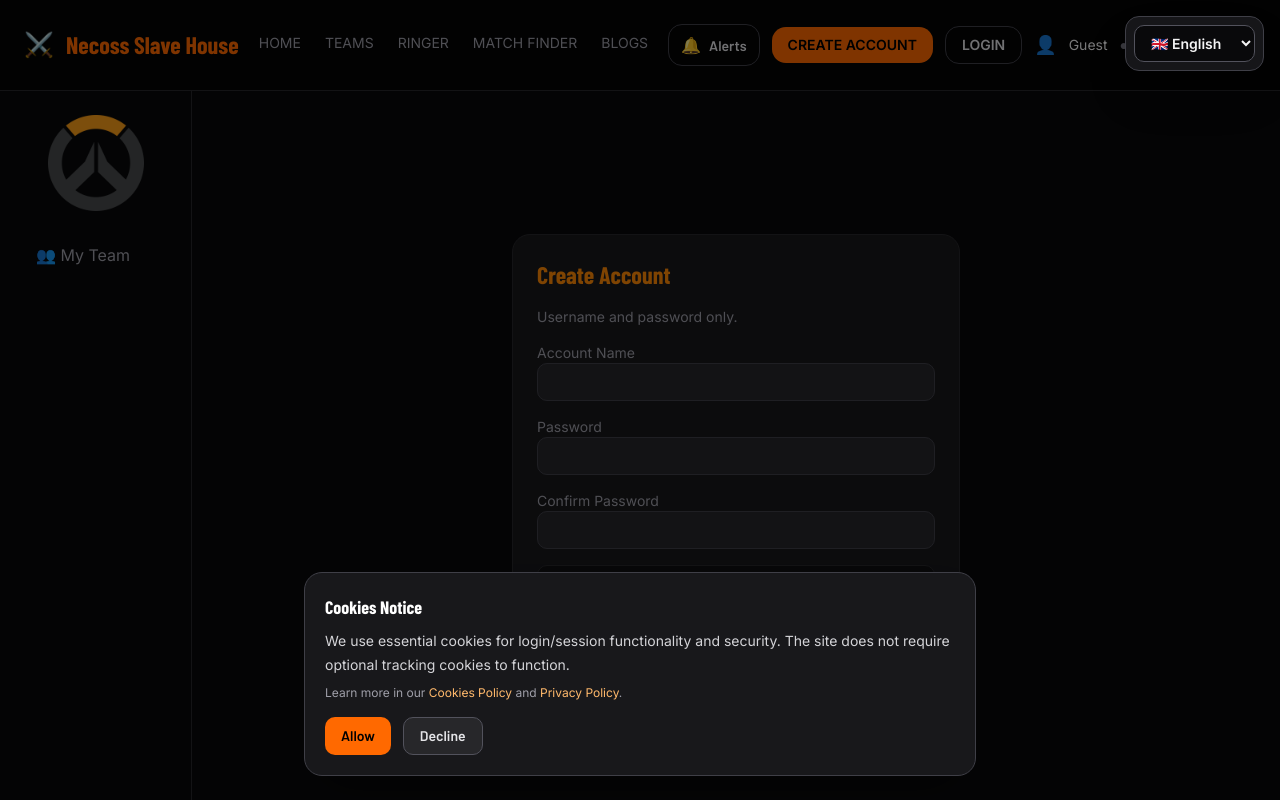
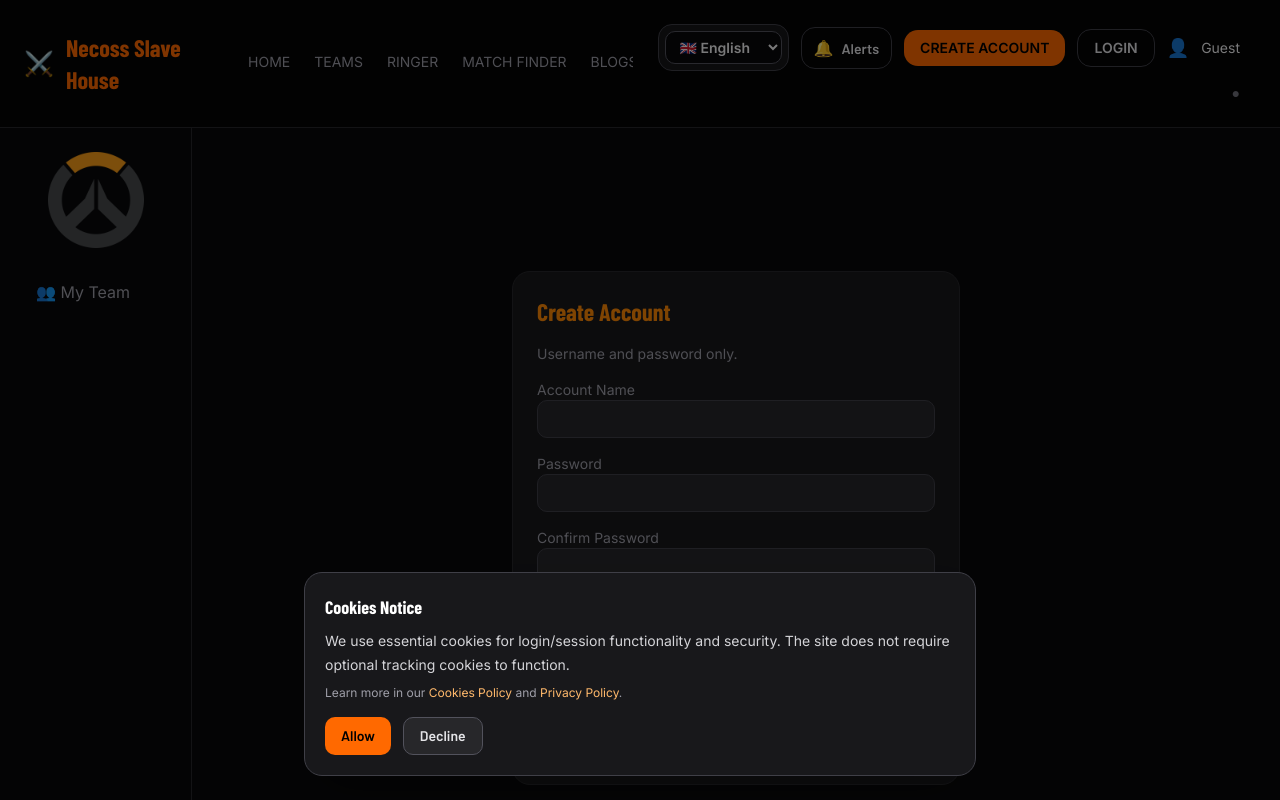
Before and after one commit to mak9036/Overwatch_Scrim, a Next.js app in the folder overwatch-scrim-finder/: page /account/create in a window 1280 px wide. Shown: the top 800 px of the page. Built offline with nearby package versions, Linux system fonts and the light colour scheme; a web font is replaced by a local one.

Commit message:
Language button Header

```diff
--- a/overwatch-scrim-finder/components/app-chrome.tsx
+++ b/overwatch-scrim-finder/components/app-chrome.tsx
@@ -3,7 +3,6 @@
 import type { ReactNode } from "react";
 import Link from "next/link";
 import CookieConsentBanner from "@/components/cookie-consent-banner";
-import LanguageSwitcher from "@/components/language-switcher";
 import SiteHeader from "@/components/site-header";
 import SiteSidebar from "@/components/site-sidebar";
 import { useI18n } from "@/lib/i18n";
@@ -16,7 +15,6 @@ export default function AppChrome({ children }: { children: ReactNode }) {
 
   return (
     <>
-      <LanguageSwitcher />
       <SiteHeader />
       <div className="flex flex-1 flex-col lg:flex-row">
         <SiteSidebar />
--- a/overwatch-scrim-finder/components/language-switcher.tsx
+++ b/overwatch-scrim-finder/components/language-switcher.tsx
@@ -8,7 +8,7 @@ export default function LanguageSwitcher() {
   const { language, setLanguage, t } = useI18n();
 
   return (
-    <div className="notranslate fixed right-4 top-4 z-[1000] rounded-xl border border-zinc-700 bg-zinc-900/95 p-2 shadow-2xl backdrop-blur">
+    <div className="notranslate rounded-xl border border-zinc-700 bg-zinc-900/95 p-1.5">
       <label htmlFor="site-language" className="sr-only">
         {t("language.siteLanguage")}
       </label>
@@ -16,7 +16,7 @@ export default function LanguageSwitcher() {
         id="site-language"
         value={language}
         onChange={(event) => setLanguage(event.target.value as SupportedLanguage)}
-        className="cursor-pointer rounded-lg border border-zinc-600 bg-zinc-950 px-3 py-2 text-sm font-semibold text-zinc-100 outline-none transition hover:border-orange-500/70 focus:border-orange-500"
+        className="cursor-pointer rounded-lg border border-zinc-600 bg-zinc-950 px-2.5 py-1.5 text-xs font-semibold text-zinc-100 outline-none transition hover:border-orange-500/70 focus:border-orange-500 sm:text-sm"
       >
         {LANGUAGES.map((code) => (
           <option key={code} value={code}>
--- a/overwatch-scrim-finder/components/site-header.tsx
+++ b/overwatch-scrim-finder/components/site-header.tsx
@@ -3,6 +3,7 @@
 import { useEffect, useState } from "react";
 import Link from "next/link";
 import { usePathname, useRouter } from "next/navigation";
+import LanguageSwitcher from "@/components/language-switcher";
 import NotificationCenter from "@/components/notification-center";
 import { useI18n } from "@/lib/i18n";
 
@@ -118,7 +119,8 @@ export default function SiteHeader({ active, accountName, accountAvatarUrl, onLo
         </Link>
         </div>
 
-        <div className="flex flex-wrap items-center justify-end gap-2 text-xs sm:gap-3 sm:text-sm md:mr-24 lg:mr-24 xl:mr-28">
+        <div className="flex flex-wrap items-center justify-end gap-2 text-xs sm:gap-3 sm:text-sm">
+          <LanguageSwitcher />
           <NotificationCenter />
           {resolvedName ? (
             <Link
```
